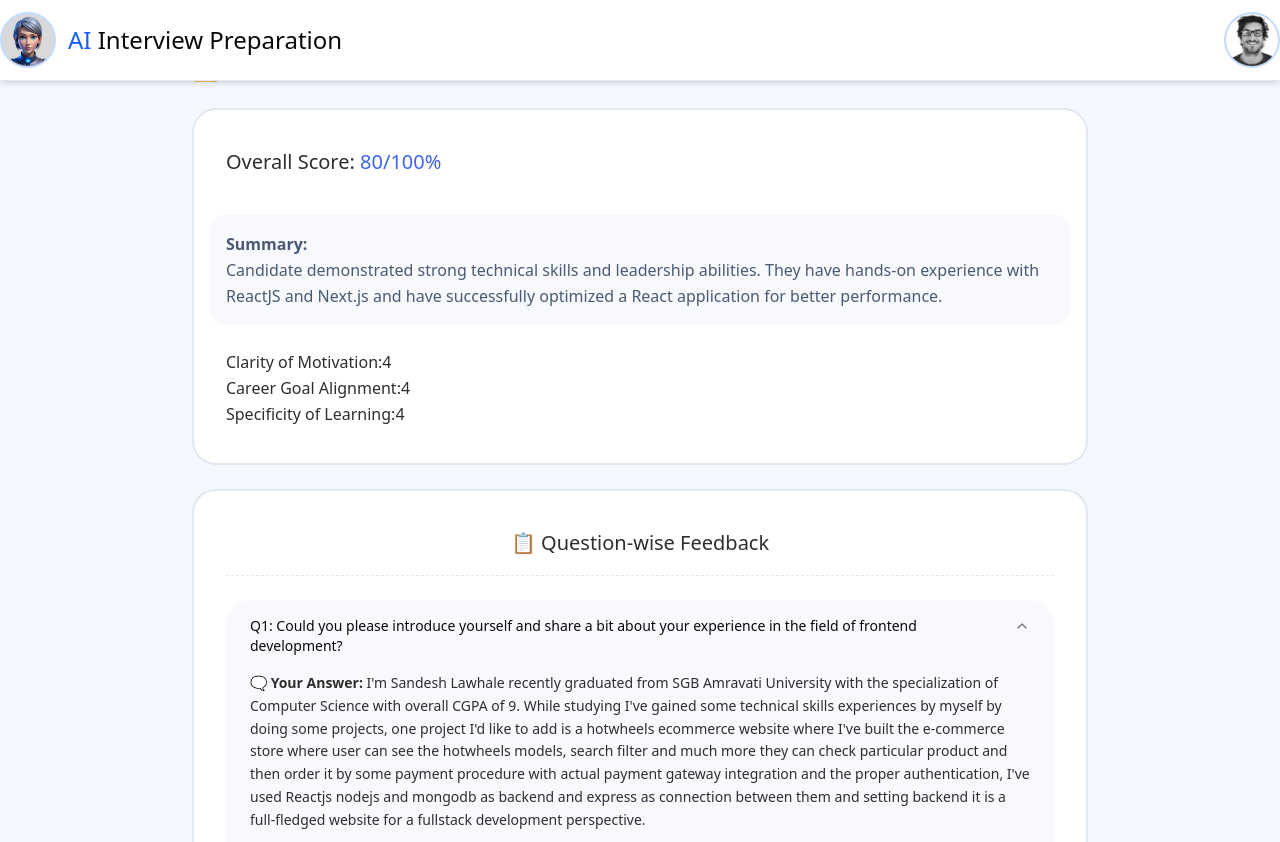
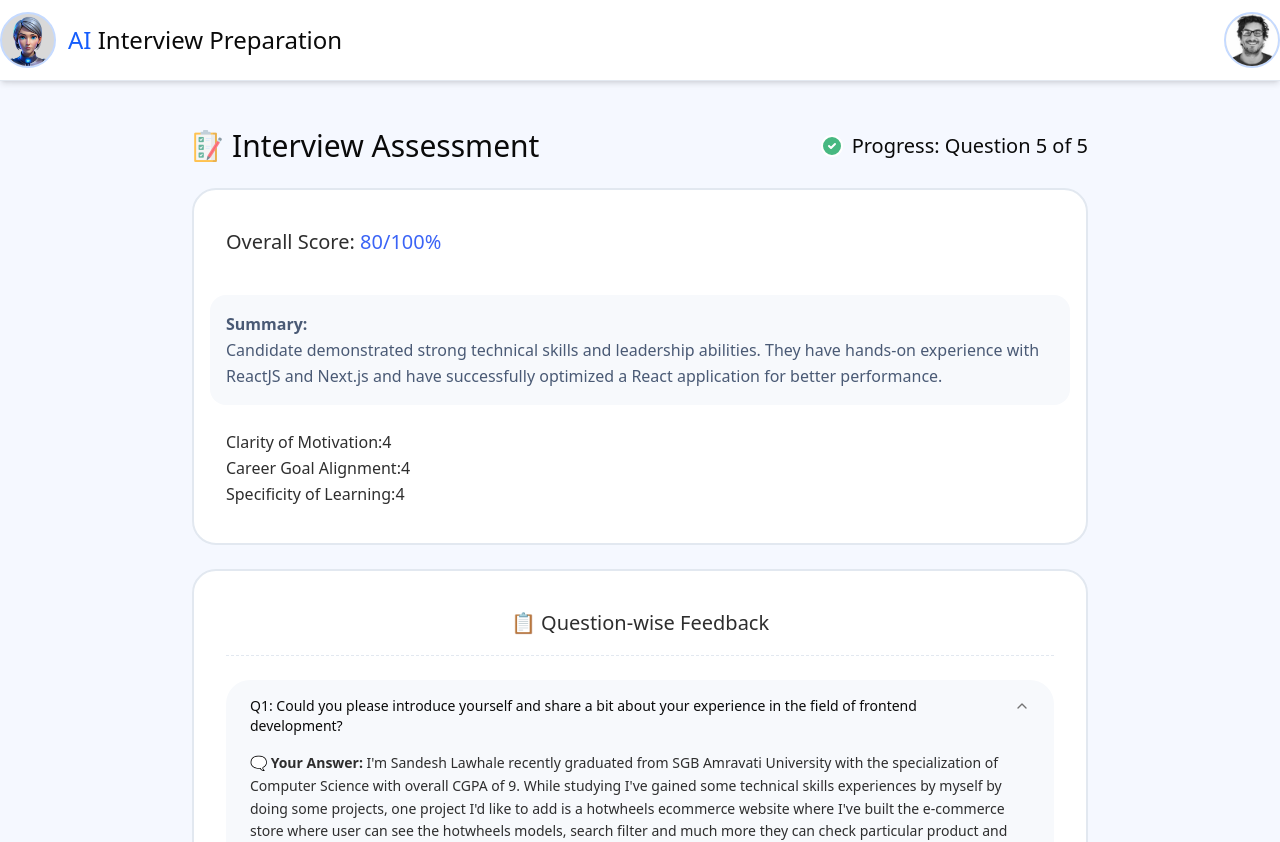
Before and after one commit to adibkhan8180/ai-interview-model, a Next.js app in the folder frontend/: page /1/assessment in a window 1280 px wide. Shown: the top 842 px of the page. Built offline with nearby package versions, Linux system fonts and the light colour scheme; no server answers.

Commit message:
Adib | feat(UI): Handled Scrolling of interview

```diff
--- a/frontend/app/[sessionId]/assessment/page.tsx
+++ b/frontend/app/[sessionId]/assessment/page.tsx
@@ -73,7 +73,7 @@ function page() {
   }
 
   return (
-    <div className="bg-[#F5F8FF] flex flex-col items-center h-full w-screen pt-12">
+    <div className="bg-[#F5F8FF] flex flex-col items-center h-full w-screen pt-32">
       <div className="max-w-4xl mx-auto space-y-6">
         <div className="flex justify-between">
           <div className="flex items-center space-x-2">
--- a/frontend/app/[sessionId]/page.tsx
+++ b/frontend/app/[sessionId]/page.tsx
@@ -101,7 +101,7 @@ export default function AIInterviewSystem() {
         </div>
 
         {/* TODO: chat div */}
-        <div className="w-full h-full rounded-3xl bg-[#FFFFFF] border border-[#E2E8F0] flex flex-col">
+        <div className="w-full h-[85vh] rounded-3xl bg-[#FFFFFF] border border-[#E2E8F0] flex flex-col">
           {/* progress bar */}
           <div className="py-4 px-5 m-2 rounded-tl-2xl rounded-tr-2xl bg-[#F7F9FC] flex flex-row items-center gap-2">
             <Image
@@ -131,7 +131,7 @@ export default function AIInterviewSystem() {
           <div className="w-full h-[1px] bg-[#E2E8F0] " />
 
           {/* conversation container */}
-          <div className="flex-1 flex flex-col p-6">
+          <div className="flex-1 flex flex-col px-6 overflow-y-auto">
             <div className="flex-1 flex flex-col overflow-y-auto space-y-4">
               {conversation.map((message, index) => {
                 const isLastMessage = index === conversation.length - 1;
@@ -211,7 +211,7 @@ export default function AIInterviewSystem() {
             </div>
           </div>
 
-          <div className="p-5">
+          <div className="px-5 pb-5">
             {!interviewComplete && (
               <ResponseInput
                 onSubmitText={handleUserResponse}
```
